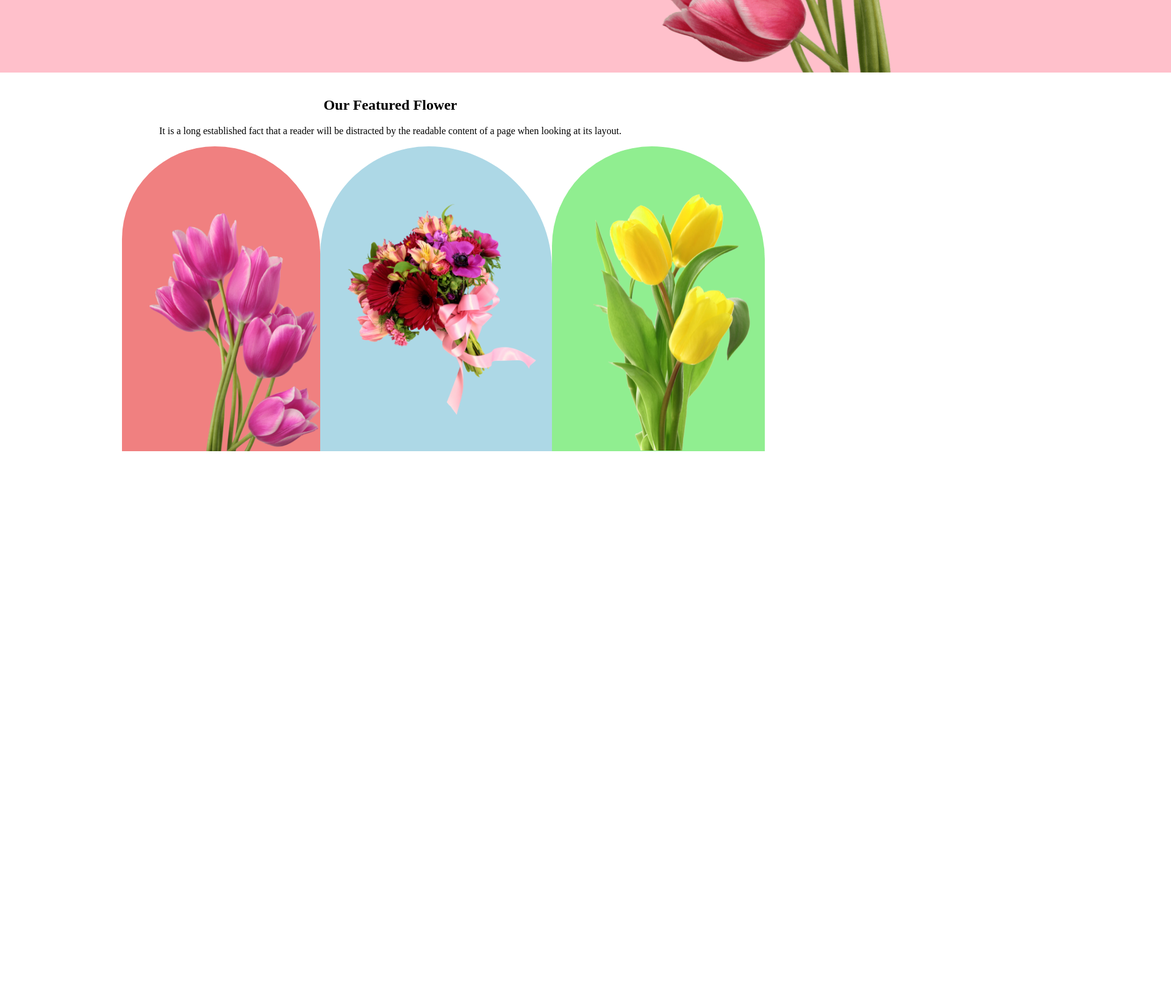
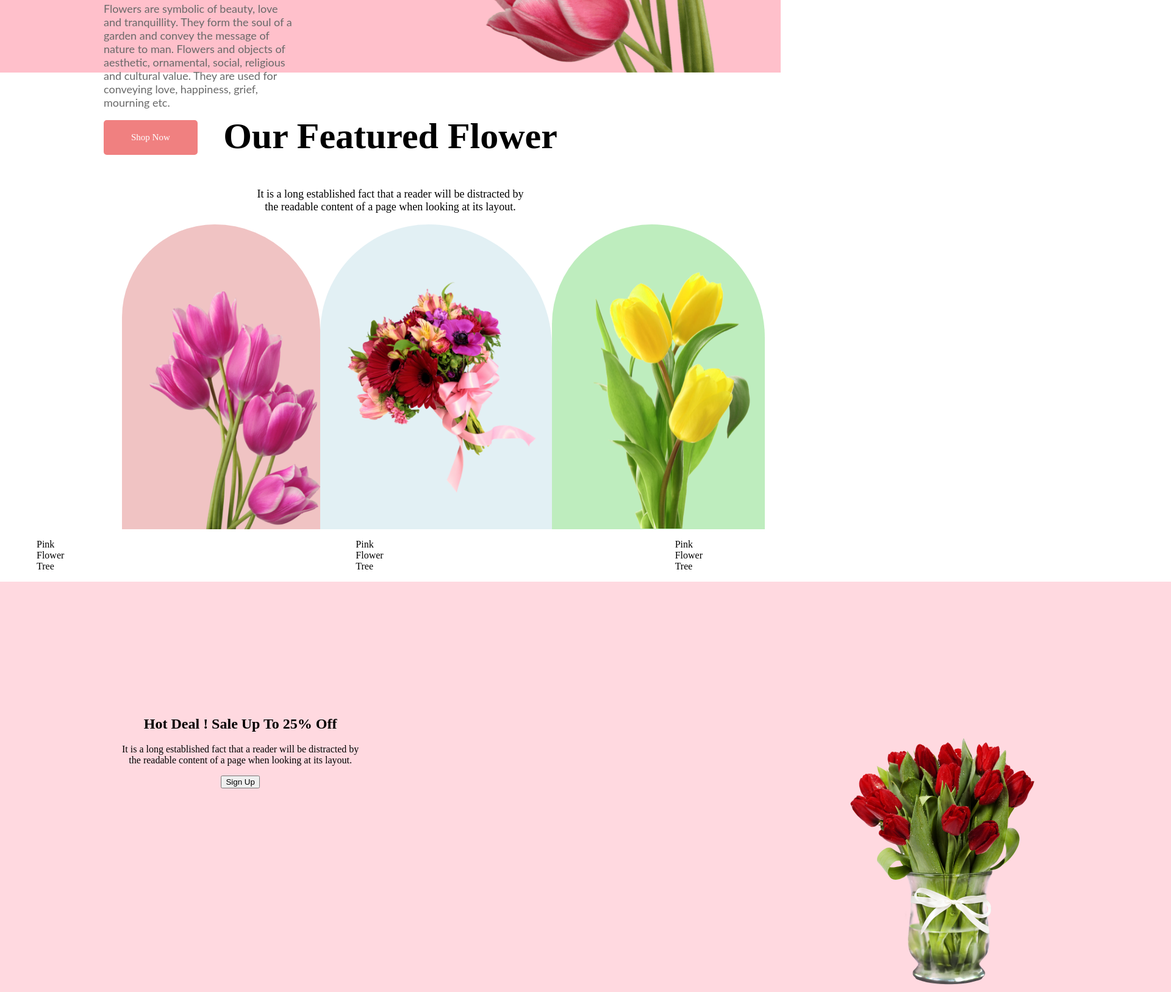
Before and after one commit to Md-Mansor/My-Assignment-, a plain HTML site: page index.html in a window 1280 px wide. Shown: the part 731-2358 px from the top of the page at 61% size, 1920 px wide, since content can reach past the window. Before the commit the page ends 1475 px from the top, so only its background shows below. Drawn offline with Linux system fonts and the light colour scheme.

Commit message:
trying to make build main part

```diff
--- a/index.html
+++ b/index.html
@@ -27,8 +27,9 @@
 
     <main>
         <nav class="main1">
-            <h1>Our Featured Flower</h1>
-            <p>It is a long established fact that a reader will be distracted by the readable content of a page when
+            <h1 class="fh">Our Featured Flower</h1>
+            <p class="p">It is a long established fact that a reader will be distracted by <br>the readable content of a
+                page when
                 looking at its layout.</p>
         </nav>
         <nav class="box">
@@ -36,6 +37,28 @@
             <div class="box2"><img class="pic2" src="Flower Asset/pngwing 5.png" alt=""></div>
             <div class="box3"><img class="pic3" src="Flower Asset/pngwing 7.png" alt=""></div>
         </nav>
+        <nav>
+            <ul class="list">
+                <li class="f1">Pink Flower Tree</li>
+                <li class="f2">Pink Flower Tree</li>
+                <li class="f3">Pink Flower Tree</li>
+            </ul>
+        </nav>
+        <div>
+
+        </div>
+        <div class="offer">
+            <div>
+                <h2 class="deal">Hot Deal ! Sale Up To 25% Off</h2>
+                <p>It is a long established fact that a reader will be distracted by <br> the readable content of a page
+                when looking at its layout.</p>
+                <button>Sign Up</button>
+            </div>
+            <div class="pic8"> <img src="Flower Asset/pngwing 8.png" alt=""> </div>
+        </div>
+        <div>
+
+        </div>
     </main>
 
 
--- a/style.css
+++ b/style.css
@@ -5,10 +5,11 @@ body {
 header {
     display: flex;
     background-color: pink;
+    width: auto;
     height: 850px;
-    width: 1920px;
 }
-.disc{
+
+.disc {
     padding: 170px 40px 130px 170px;
 
 
@@ -24,7 +25,7 @@ header {
 }
 
 .para {
-    color:dimgrey;
+    color: dimgrey;
     font-family: Lato;
     font-size: 18px;
 
@@ -36,26 +37,38 @@ header {
     padding: 50px 240px 0px;
 
 }
-.p-btn{
+
+.p-btn {
     color: #fff;
     font-size: 15px;
-    font-family:  'Times New Roman', Times, serif;
+    font-family: 'Times New Roman', Times, serif;
     background-color: lightcoral;
     border-radius: 5px;
-    padding: 20px 45px ;
+    padding: 20px 45px;
     border: 0px;
 }
-.main1{
+
+.main1 {
     text-align: center;
     padding-top: 20px;
 }
-.box{
-    display:flex;
+
+.fh {
+    font-size: 60px;
+}
+
+.p {
+    font-size: 18px;
+}
+
+.box {
+    display: flex;
     justify-content: space-around;
     padding-left: 200px;
     padding-right: 200px;
 }
-.pic1{
+
+.pic1 {
 
     width: 280px;
     height: 390px;
@@ -63,14 +76,16 @@ header {
     padding-left: 45px;
 
 }
-.pic2{
-    width:350px;
+
+.pic2 {
+    width: 350px;
     height: 350px;
     padding-top: 90px;
     padding-left: 30px;
 
 }
-.pic3{
+
+.pic3 {
 
     height: 470px;
     width: 314px;
@@ -78,22 +93,58 @@ header {
     padding-left: 35px;
 
 }
-.box1{
-    background-color: lightcoral;
+
+.box1 {
+    background-color: rgba(218, 107, 107, 0.404);
     border-radius: 220px 250px 0px 0px;
     width: 400px;
     height: 500px;
 }
-.box2{
-    background-color: lightblue;
+
+.box2 {
+    background-color: rgba(133, 190, 209, 0.24);
     border-radius: 220px 250px 0px 0px;
     width: 400px;
     height: 500px;
 
 }
-.box3{
-    background-color: lightgreen;
+
+.box3 {
+    background-color: rgba(130, 221, 130, 0.521);
     border-radius: 220px 250px 0px 0px;
     width: 400px;
     height: 500px;
 }
+
+.list {
+    list-style: none;
+    display: flex;
+    justify-content: center;
+}
+
+.f2 {
+    padding: 0px 450px 0px 450px;
+}
+
+.f1 {
+    padding-left: 20px;
+}
+
+.f3 {
+    padding-right: 100px;
+}
+
+.offer {
+    display: flex;
+    width: 1920px;
+    height: 400px;
+    background-color: rgba(255, 192, 203, 0.596);
+    text-align: center;
+    padding: 200px;
+}
+
+.pic8 {
+    width: 320px;
+    height: 420px;
+    margin: 50px 400px 0px 800px;
+}
```
